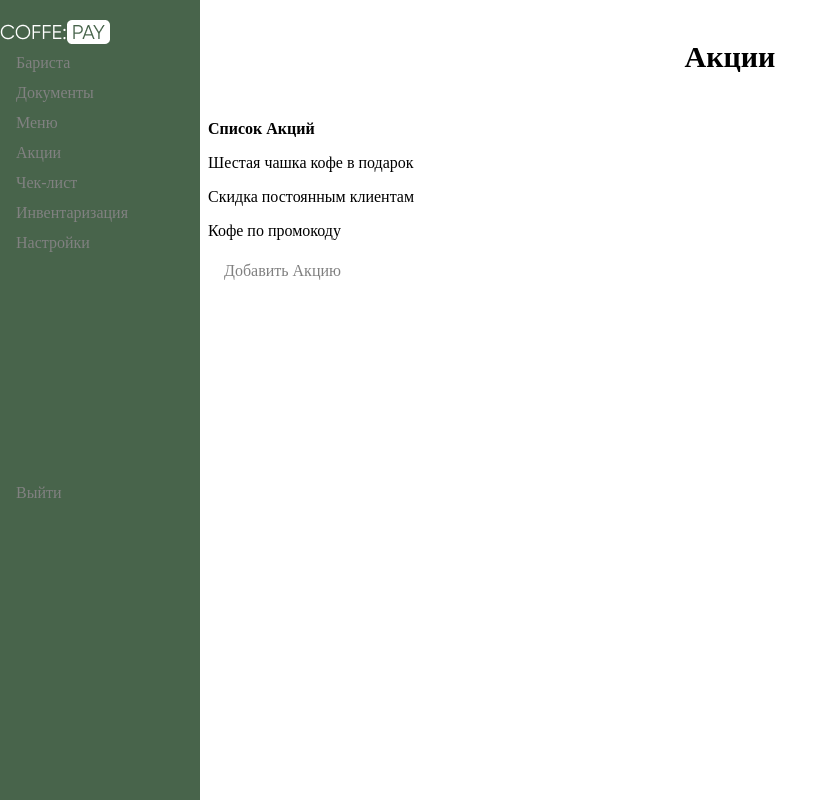
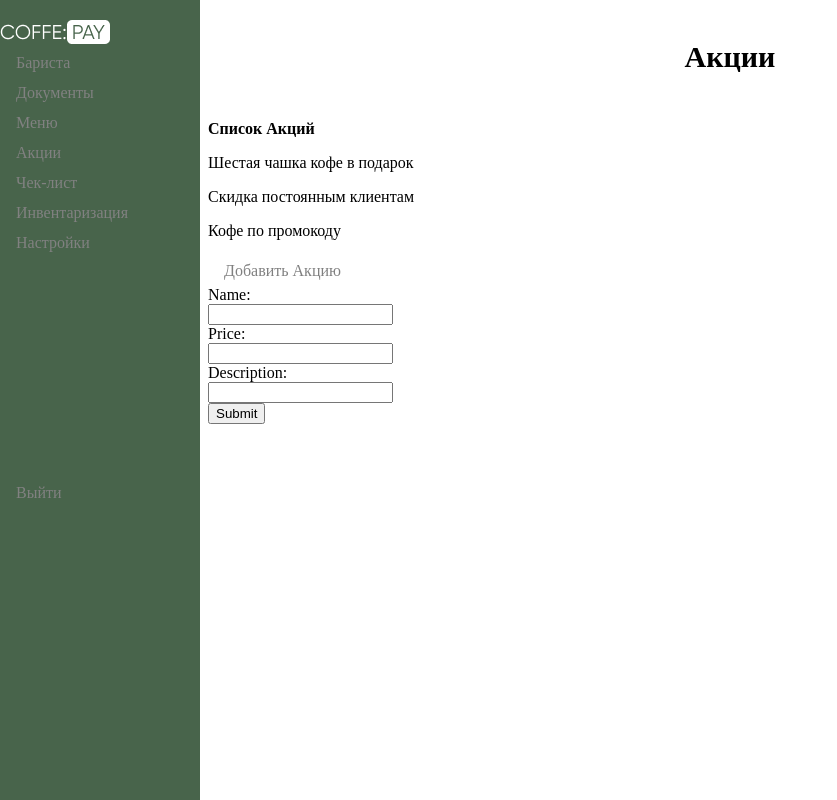
Before and after one commit to Ksunia777/diplom001, a Django app: template main/templates/main/Stock.html in a window 1280 px wide. Shown: the whole page, without its empty margins (0-837 px from the left). Run offline with Django 3.2, Linux system fonts and the light colour scheme; the template is opened without the code that fills it, so the values that code supplies are empty.

Commit message:
state on 05.06.2024

```diff
--- a/main/templates/main/1.html
+++ b/main/templates/main/1.html
@@ -13,7 +13,7 @@
      <div id="square"><a href="/five">Десерты</a></div>
      <div id="square"><p>Задания</p></div>
      <div id="square"><p>Остатки</p></div>
-     <div id="square"><p>Возврат</p></div>
+
 
     </div>
     <div class="lol">
--- a/main/templates/main/7.html
+++ b/main/templates/main/7.html
@@ -9,6 +9,7 @@
 <body>
     <div class="Zag1"> <img  src="{% static 'img/logo.png' %}"  width="226" height="44"></div>
     <div class="block2">
+      <div class="milk-container">
         <p><b>Латте</b></p>
         <p>110</p>
         <p>Описание</p>
@@ -18,11 +19,14 @@
           <p><input type="checkbox" name="a" value="2">Кокосовое</p>
           <p><input type="checkbox" name="a" value="3">Миндальное</p>
         </div>
+      </div>
+      <div class="syrup-container">
         <div>
           <p>Сироп +20 р</p>
           <p><input type="checkbox" name="a" value="1">Банан</p>
           <p><input type="checkbox" name="a" value="2">Кокос</p>
           <p><input type="checkbox" name="a" value="3">Миндаль</p>
+        </div>
       </div>
     </div>
     <div class="lol">
--- a/main/templates/main/8.html
+++ b/main/templates/main/8.html
@@ -9,9 +9,9 @@
 <body>
     <div class="Zag1"> <img  src="{% static 'img/logo.png' %}"  width="226" height="44"></div>
     <div class="block2">
-     <div id="square"><p>Карта</p></div>
-     <div id="square"><p>Наличные</p></div>
-     <div id="square"><p>Перевод</p></div>
+     <div id="square"><a href="/nine">Карта</a></div>
+     <div id="square"><a href="/ten">Наличные</a></div>
+     <div id="square"><a href="/el">Перевод</a></div>
 
     </div>
     <div class="lol">
--- a/main/templates/main/Stock.html
+++ b/main/templates/main/Stock.html
@@ -33,7 +33,20 @@
       <div>
          <a href="#">Добавить Акцию</a>
       </div>
+      <form action="/addStock" method="post">
+        {% csrf_token %}
+        <label for="name">Name:</label><br>
+        <input type="text" id="name" name="name" maxlength="100"><br>
+        <label for="price">Price:</label><br>
+        <input type="number" step="0.01" id="price" name="price" max="999999.99"><br>
+        <label for="description">Description:</label><br>
+        <input type="text" id="description" name="description" maxlength="100"><br>
+        <input type="submit" value="Submit">
+    </form>
     </div>
+
+
+
 
 </body>
 </html>
--- a/main/views.py
+++ b/main/views.py
@@ -32,7 +32,7 @@ def add_stock(request):
         return HttpResponse('Stock added successfully')
     else:
         # Возвращаем форму HTML для добавления новой записи
-        return render(request, 'add_stock.html')
+        return render(request, 'Stock.html')
 
 # import models.menu
 
```
Also changed, not shown: main/static/main/css/Design3.css (+13 -0 lines). Lines whose indentation alone changed are shown as unchanged.
